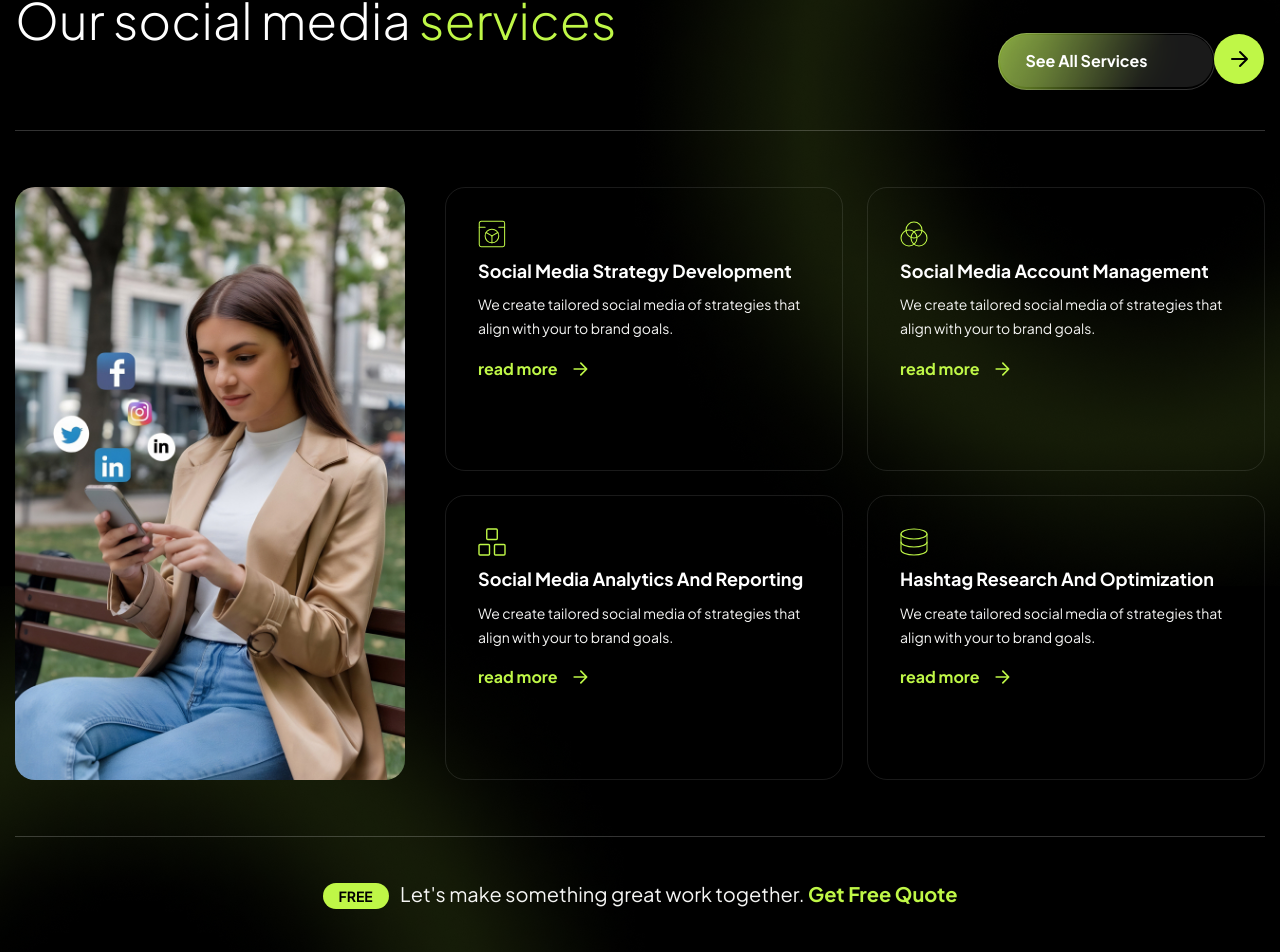
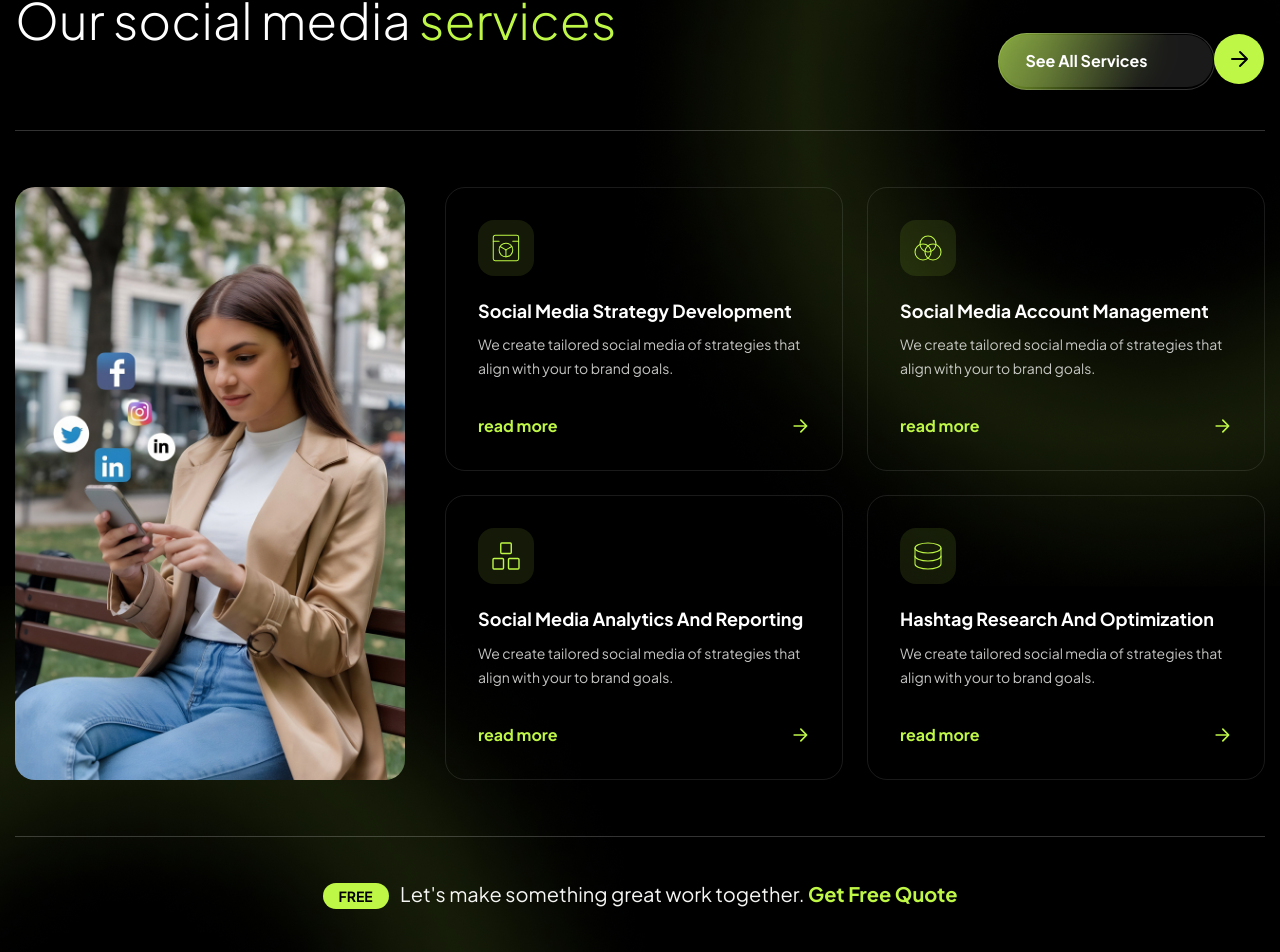
Before and after one commit to Jisap/vite-truesocial2, a React (Vite) app: page / in a window 1280 px wide. Shown: the part 2129-3081 px from the top of the page. Built offline with nearby package versions, Linux system fonts and the light colour scheme.

Commit message:
feat: create OurServices component to display featured services list with reveal animations

```diff
--- a/src/components/sections/home/OurServices.jsx
+++ b/src/components/sections/home/OurServices.jsx
@@ -40,15 +40,14 @@ const OurServices = () => {
               <Reveal
                 key={service.slug}
                 delay={i * 0.2}
-                className="card-premium group rounded-[20px] border border-divider p-8 transition-colors duration-300 hover:border-accent/60"
+                className="h-full"
               >
-                <span className="mb-6 inlineflex h-14 w-14 items-center justify-center rounded-2xl bg-accent/10 transition-all
-                duration-500 ease-out group-hover:rotate-12 group-hover:bg-accent/20"
-                >
+                <div className="card-premium group h-full rounded-[20px] border border-divider p-8 transition-colors duration-300 hover:border-accent/60 flex flex-col">
+                  <span className="mb-6 inline-flex h-14 w-14 items-center justify-center rounded-2xl bg-accent/10 transition-all duration-500 ease-out group-hover:rotate-12 group-hover:bg-accent/20">
                     <img
                       src={service.icon}
                       alt=""
-                    className="h-7 w-7 mb-3"
+                      className="h-7 w-7"
                     />
                   </span>
 
@@ -56,16 +55,17 @@ const OurServices = () => {
                     {service.title}
                   </h3>
 
-                <p className="mb-4 text-sm">
+                  <p className="mb-4 text-sm text-body/80 flex-1">
                     {service.excerpt}
                   </p>
 
                   <Button
-                  href={`/SERVICES/${service.slug}`}
+                    href={`/services/${service.slug}`}
                     variant="readmore"
                   >
                     read more
                   </Button>
+                </div>
               </Reveal>
             ))}
           </div>
```
Lines whose indentation alone changed are shown as unchanged.
